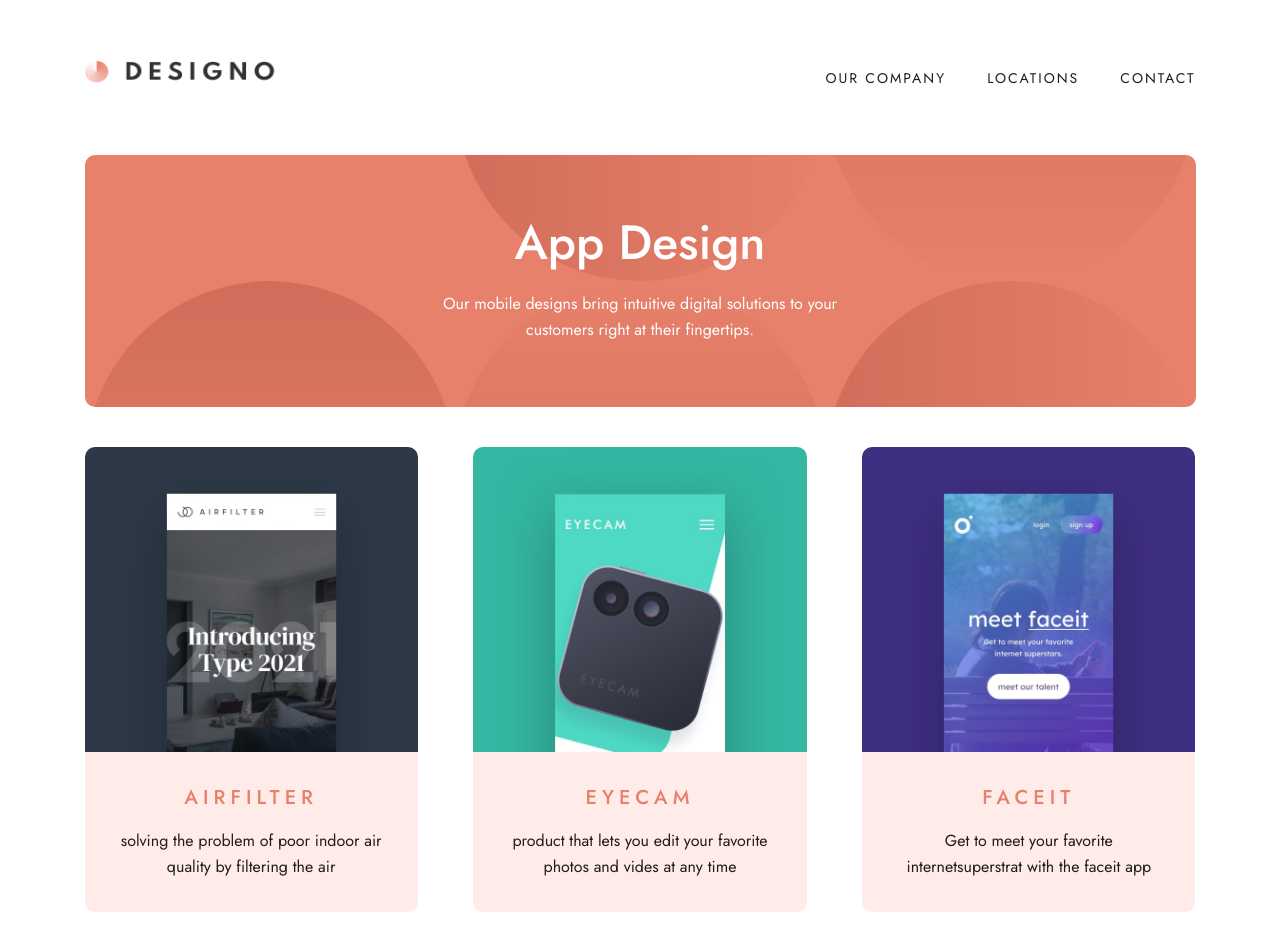
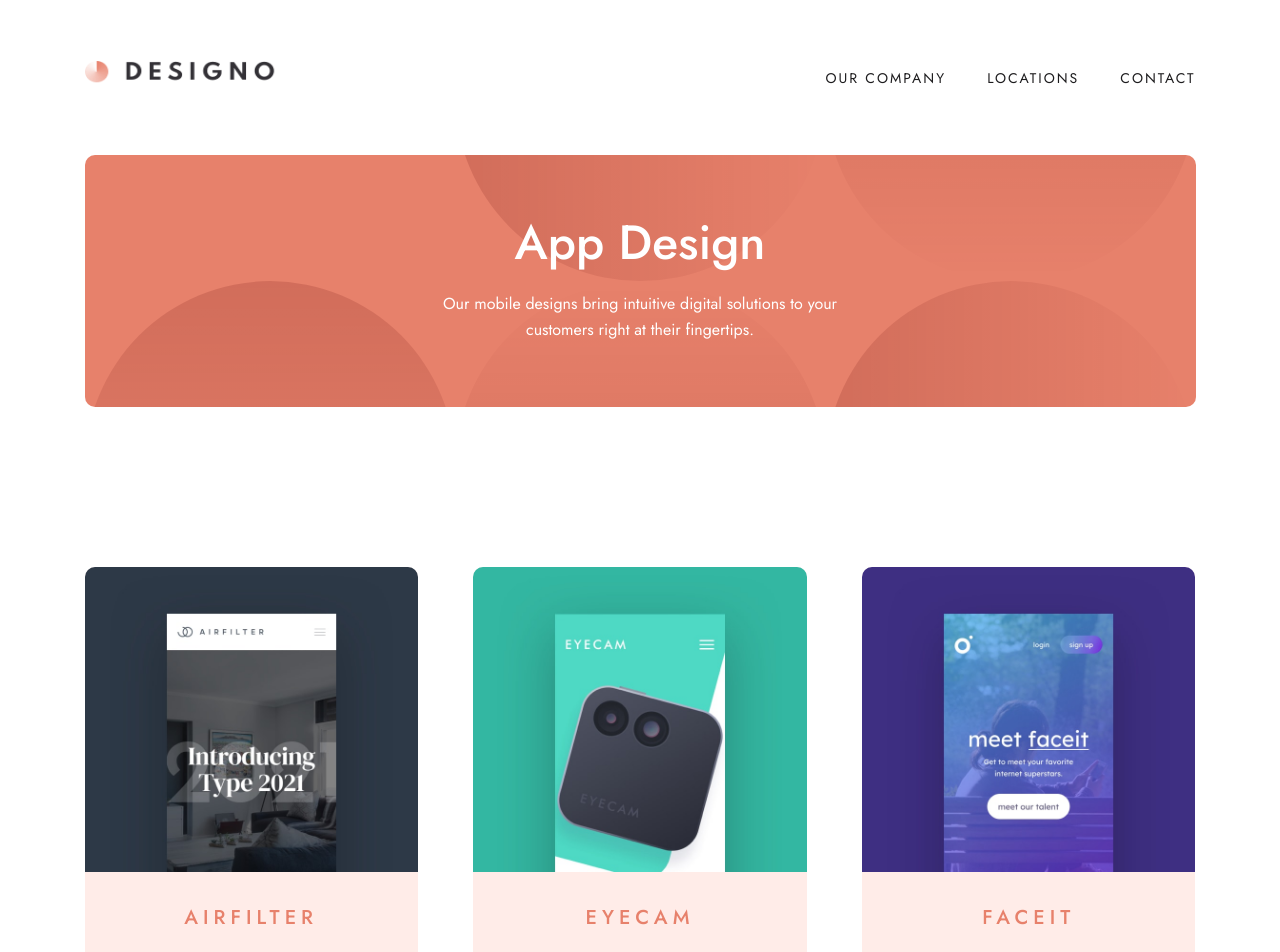
Before and after one commit to qjerap/designo, a React (Create React App) app: page /appdesign in a window 1280 px wide. Shown: the top 952 px of the page. Built offline with nearby package versions, Linux system fonts and the light colour scheme.

Commit message:
fixing marging on components

```diff
--- a/src/components/Portfolio/portfolio.scss
+++ b/src/components/Portfolio/portfolio.scss
@@ -1,18 +1,18 @@
+@import "../../styles/abstracts/mixins";
+
 .portfolio {
-    display: flex;
-    width: 100%;
-    justify-content: space-between;
-    flex-wrap: wrap;
-    margin: 4rem 0;
+  display: flex;
+  width: 100%;
+  justify-content: space-between;
+  flex-wrap: wrap;
+  margin: 16rem 0;
+  gap: 4rem;
 
-    gap: 4rem;
-    // display: inline-flex;
-    // flex-wrap: wrap;
-    // margin: -12px 0 0 -12px;
-    // width: calc(100% + 12px);
+  @include respond(tab-port) {
+    margin: 12rem 0;
+  }
 }
 
 .portfolio > * {
-    // margin: 12px 0 0 12px;
-
+  // margin: 12px 0 0 12px;
 }
```
Also changed, not shown: 1 other file (tests, documents, lock files or other folders).
